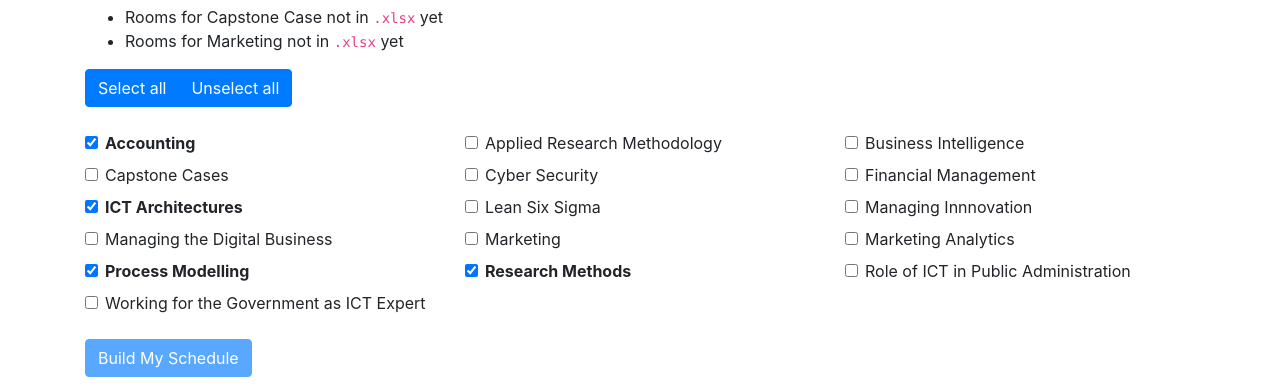
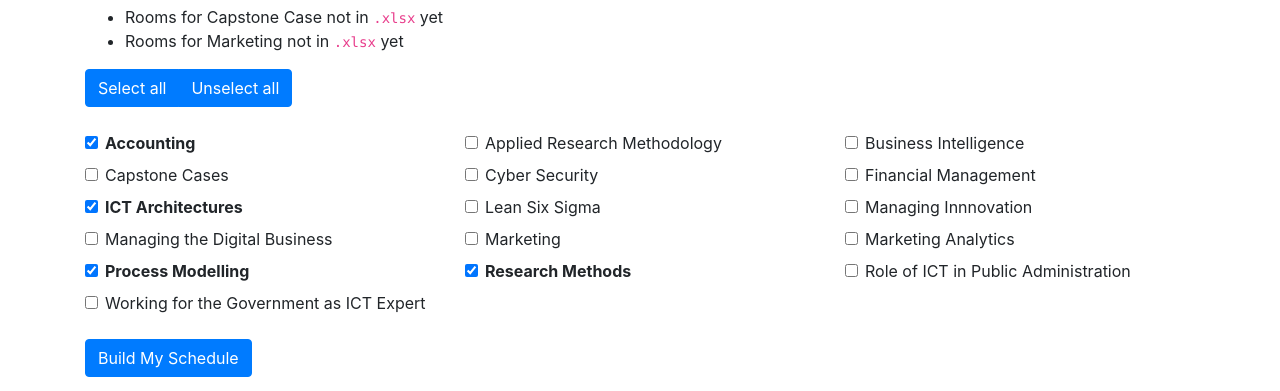
Before and after one commit to rblinde/schedule-builder, a website built with Parcel: page src/index.html in a window 1280 px wide. Shown: the part 409-800 px from the top of the page. Built offline with nearby package versions, Linux system fonts and the light colour scheme.

Commit message:
:rocket: Enabled build button

```diff
--- a/src/index.html
+++ b/src/index.html
@@ -162,7 +162,7 @@
 
     <div class="row">
       <div class="col">
-        <button type="submit" class="btn btn-primary" id="build-btn" disabled>Build My Schedule</button>
+        <button type="submit" class="btn btn-primary" id="build-btn">Build My Schedule</button>
       </div>
     </div>
   </main>
```
